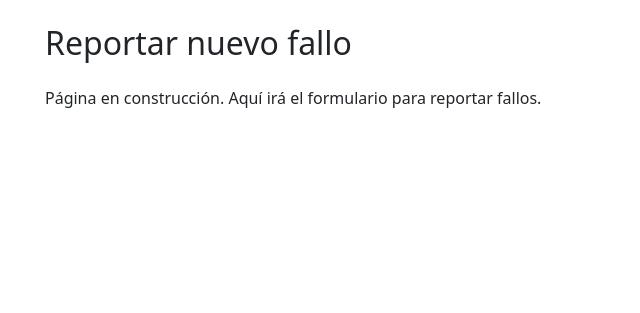
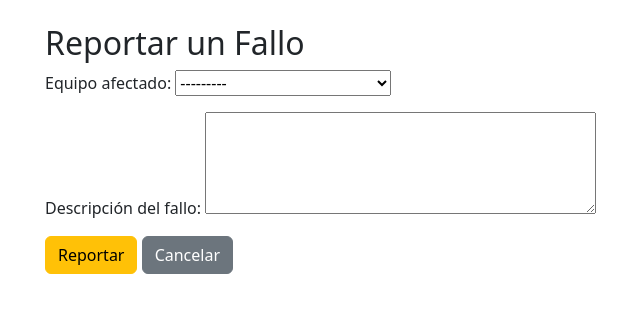
Before and after one commit to Capy-Tech78/CMMS-Cucei, a Django app: page /fallos/crear/ in a window 1280 px wide. Shown: the part 80-393 px from the top of the page, without its empty margins (49-689 px from the left). Run offline with Django 5.2, Linux system fonts and the light colour scheme; a user stored in the database is signed in; data comes from the database, SQL or seed files in the repository; both versions use the stored data as it was after the commit.

Commit message:
Ya hice funcional lo de reportar fallos

```diff
--- a/CMMS/CMMS_Lab/forms.py
+++ b/CMMS/CMMS_Lab/forms.py
@@ -1,9 +1,10 @@
 from django import forms
-from .models import EquipoMedico
 from django.contrib.auth.forms import AuthenticationForm
 from django.contrib.auth.models import User
 from django.contrib.auth.forms import UserCreationForm
+from .models import EquipoMedico
 from .models import PerfilUsuario
+from .models import FalloReportado
 
 class FormularioLogin(AuthenticationForm):
     username = forms.CharField(label='Nombre de usuario', widget=forms.TextInput(attrs={'class': 'form-control'}))
@@ -63,3 +64,15 @@
         if PerfilUsuario.objects.filter(matricula=matricula).exists():
             raise forms.ValidationError("Esta matrícula ya está registrada.")
         return matricula
+
+class FalloReportadoForm(forms.ModelForm):
+    class Meta:
+        model = FalloReportado
+        fields = ['equipo', 'descripcion']
+        widgets = {
+            'descripcion': forms.Textarea(attrs={'rows': 4}),
+        }
+        labels = {
+            'equipo': 'Equipo afectado',
+            'descripcion': 'Descripción del fallo',
+        }
--- a/CMMS/CMMS_Lab/templates/fallos/crear.html
+++ b/CMMS/CMMS_Lab/templates/fallos/crear.html
@@ -1,7 +1,13 @@
 {% extends 'base.html' %}
+
 {% block content %}
-<div class="container">
-    <h2 class="mb-4">Reportar nuevo fallo</h2>
-    <p>Página en construcción. Aquí irá el formulario para reportar fallos.</p>
+<div class="container mt-4">
+    <h2>Reportar un Fallo</h2>
+    <form method="POST" enctype="multipart/form-data">
+        {% csrf_token %}
+        {{ form.as_p }}
+        <button type="submit" class="btn btn-warning">Reportar</button>
+        <a href="{% url 'lista_fallos' %}" class="btn btn-secondary">Cancelar</a>
+    </form>
 </div>
 {% endblock %}
--- a/CMMS/CMMS_Lab/views.py
+++ b/CMMS/CMMS_Lab/views.py
@@ -5,6 +5,7 @@
 from django.http import HttpResponse
 from .forms import EquipoMedicoForm, FormularioLogin, RegistroBiomedicoForm
 from .models import EquipoMedico, PerfilUsuario, FalloReportado, HorarioBiomedico, ReservaEquipo
+from .forms import FalloReportadoForm
 
 # Vista pública de inicio
 def inicio_publico(request):
@@ -137,7 +138,17 @@
 # Crear un fallo reportado
 @login_required
 def crear_fallo(request):
-    return render(request, 'fallos/crear.html')
+    if request.method == 'POST':
+        form = FalloReportadoForm(request.POST)
+        if form.is_valid():
+            fallo = form.save(commit=False)
+            fallo.reportado_por = request.user  # asignamos el usuario actual
+            fallo.save()
+            return redirect('lista_fallos')  # o donde desees redirigir
+    else:
+        form = FalloReportadoForm()
+
+    return render(request, 'fallos/crear.html', {'form': form})
 
 # Crear horario
 @login_required
```
Also changed, not shown: CMMS/db.sqlite3.
